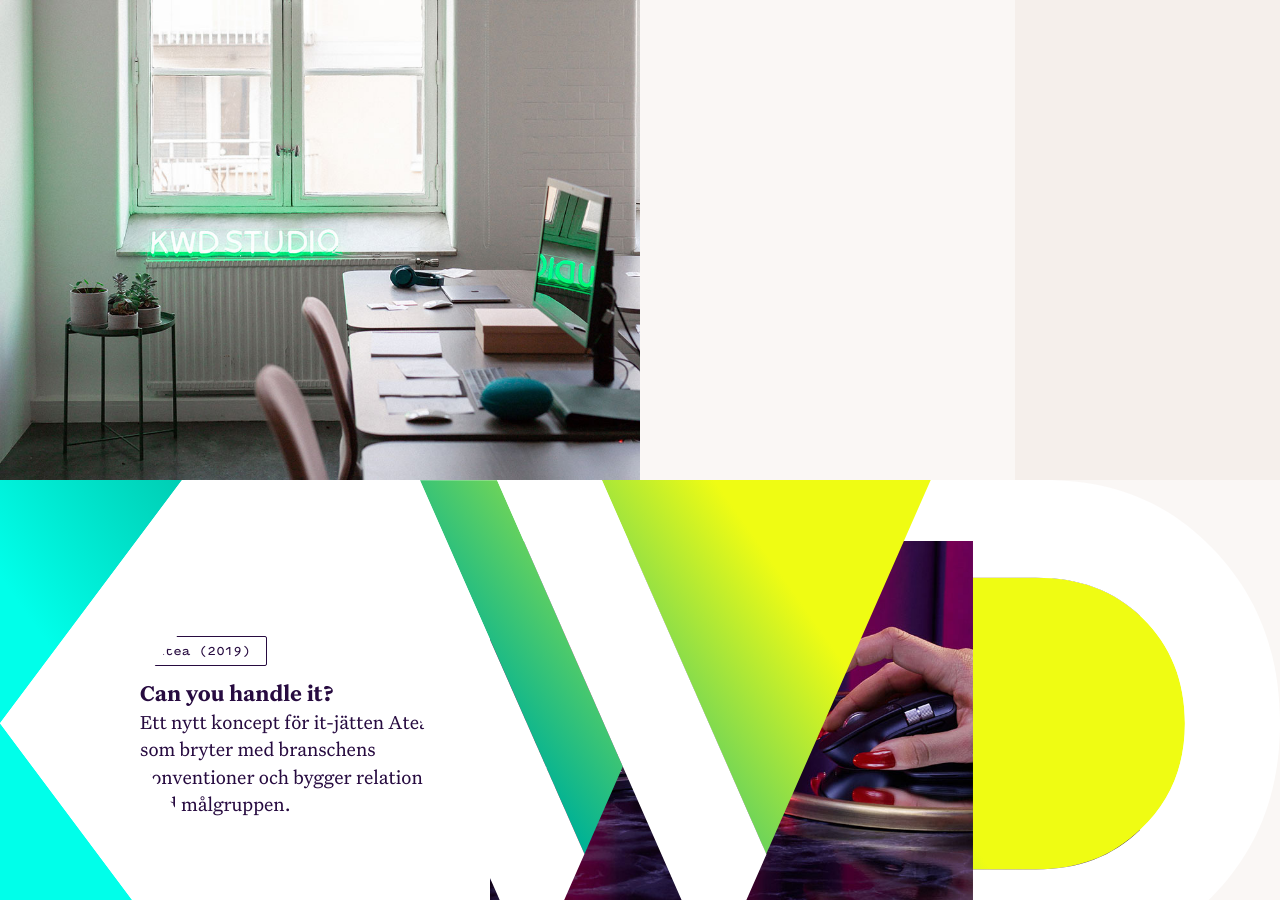
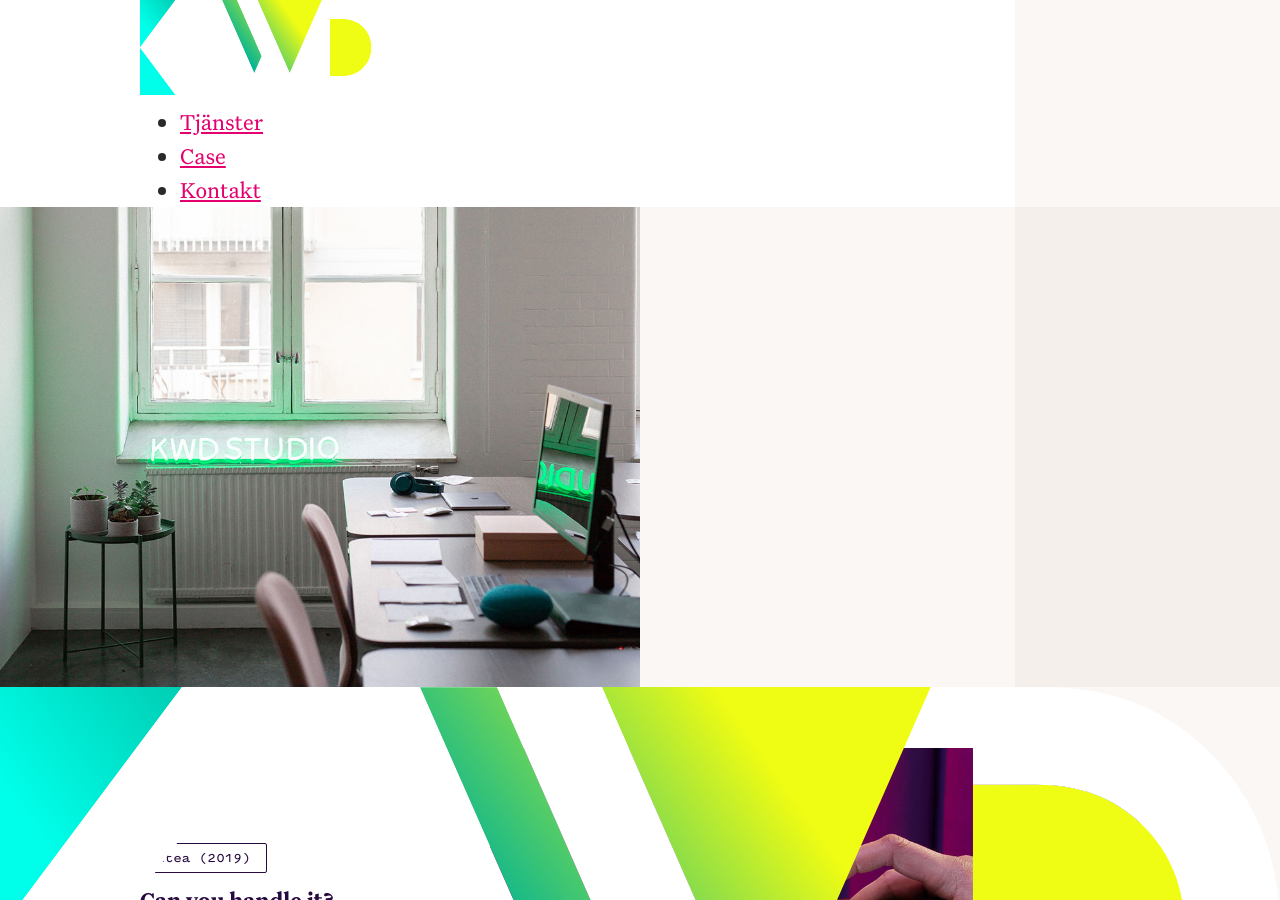
Before and after one commit to kwdstudio/kwdstudio.github.io, a Jekyll site: the page built from index.html, in a window 1280 px wide and 900 px high. Built offline with Jekyll 4.4.1, drawn with Linux system fonts in a browser that asks for light colours.

Commit message:
Begin work on header

```diff
--- /dev/null
+++ b/_includes/header.html
@@ -0,0 +1,17 @@
+<header class="Header">
+  <div class="Wrapper Wrapper--bleed">
+    <div class="Header-inner">
+      <div class="Header-logotype">
+        {% include logotype.html %}
+      </div>
+
+      <nav>
+        <ul>
+          <li><a href="/tjanster.html">Tjänster</a></li>
+          <li><a href="/case.html">Case</a></li>
+          <li><a href="/kontakt.html">Kontakt</a></li>
+        </ul>
+      </nav>
+    </div>
+  </div>
+</header>
--- a/_layouts/case.html
+++ b/_layouts/case.html
@@ -2,8 +2,6 @@
 layout: default
 ---
 {% assign ordered_cases = site.cases | sort: "order" | slice: 0, 4 %}
-
-{% include logotype.html %}
 
 <div style="color: {{ page.color2 }}">
   <div class="PageIntro">
--- a/_layouts/default.html
+++ b/_layouts/default.html
@@ -31,6 +31,8 @@
     <meta property="og:url" content="https://kwdstudio.se">
   </head>
   <body>
+    {% include header.html %}
+
     {{ content }}
 
     {% include footer.html %}
--- a/_layouts/page.html
+++ b/_layouts/page.html
@@ -1,8 +1,6 @@
 ---
 layout: default
 ---
-
-{% include logotype.html %}
 
 <div class="PageIntro">
   <div class="PageIntro-inner">
```
Also changed, not shown: src/stylesheets/components/logotype.scss (+0 -16 lines), src/stylesheets/components/wrapper.scss (+7 -0 lines).
